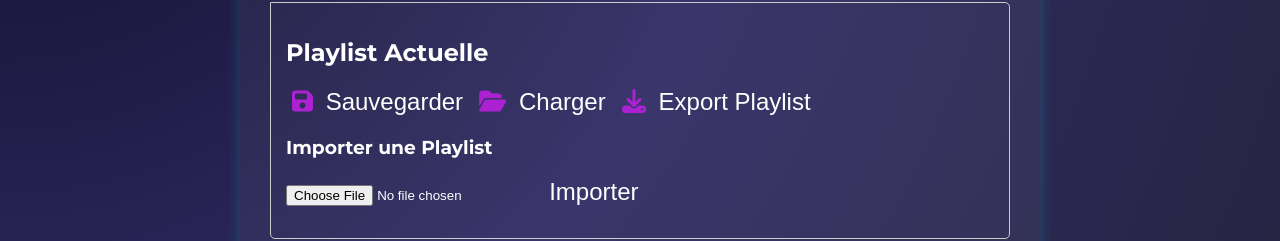
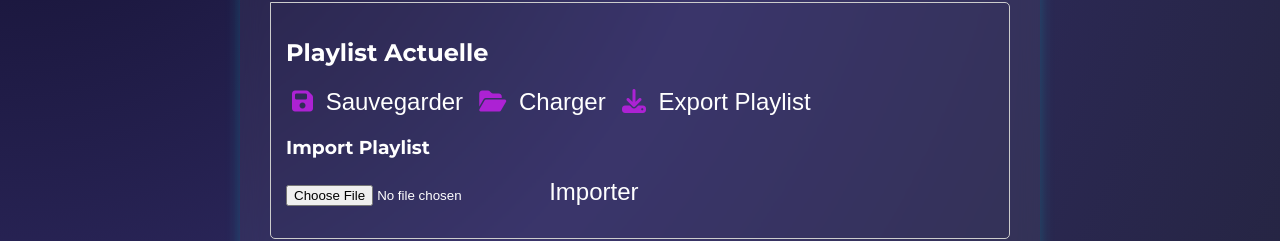
Before and after one commit to mikefri/RadiosWebMP3, a plain HTML site: page index.html in a window 1280 px wide. Both pictures are taken after a click on the button "Playlist Actuelle". Shown: the part 297-538 px from the top of the page. Drawn offline with Linux system fonts and the light colour scheme; no server answers.

Commit message:
Update index.html

```diff
--- a/index.html
+++ b/index.html
@@ -62,7 +62,7 @@
 </button>
 
   <div id="importPlaylistSection" class="controls-section">
-  <h3>Importer une Playlist</h3>
+  <h3>Import Playlist</h3>
   <input type="file" id="importPlaylistFile" accept=".json">
   <button id="importPlaylistButton" class="controls-button">Importer</button>
 </div>
```
